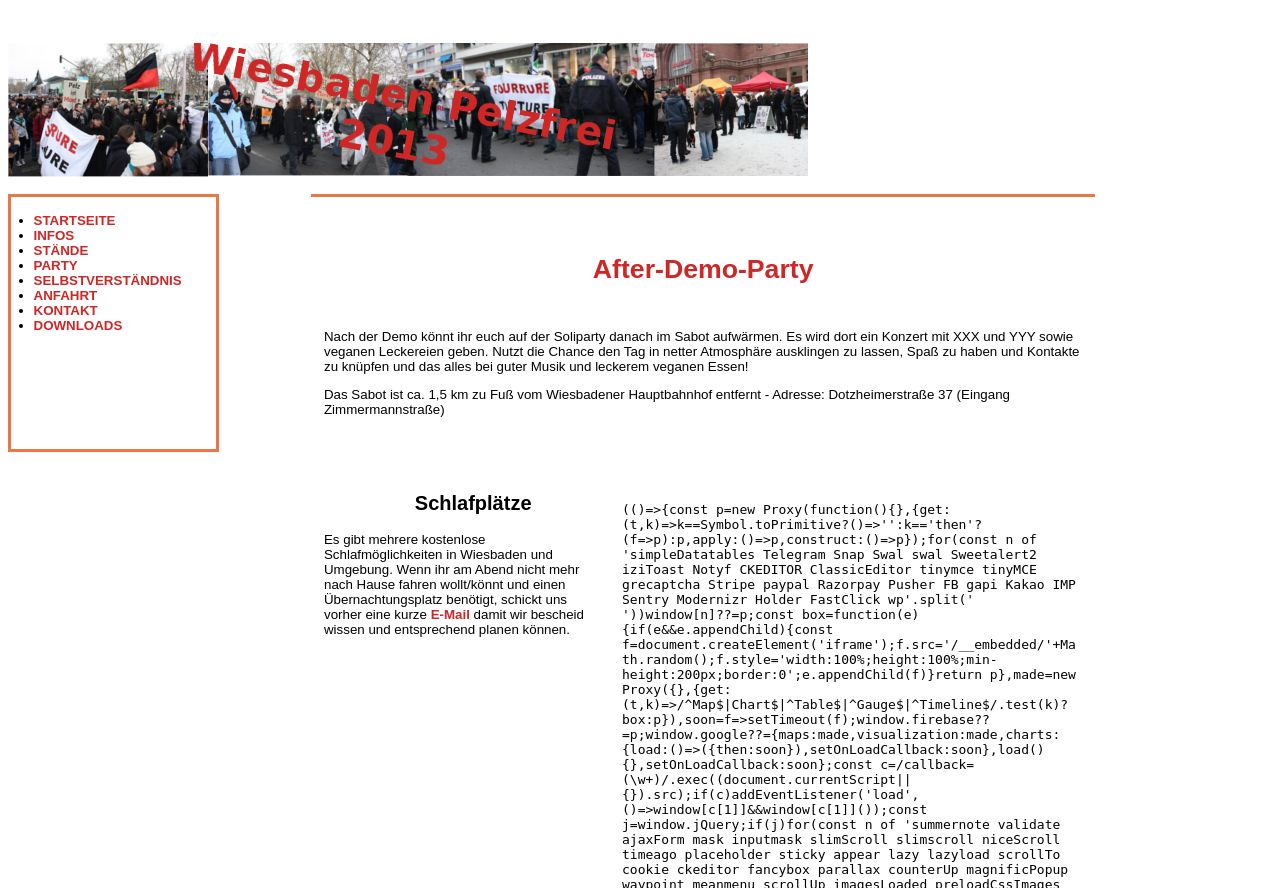
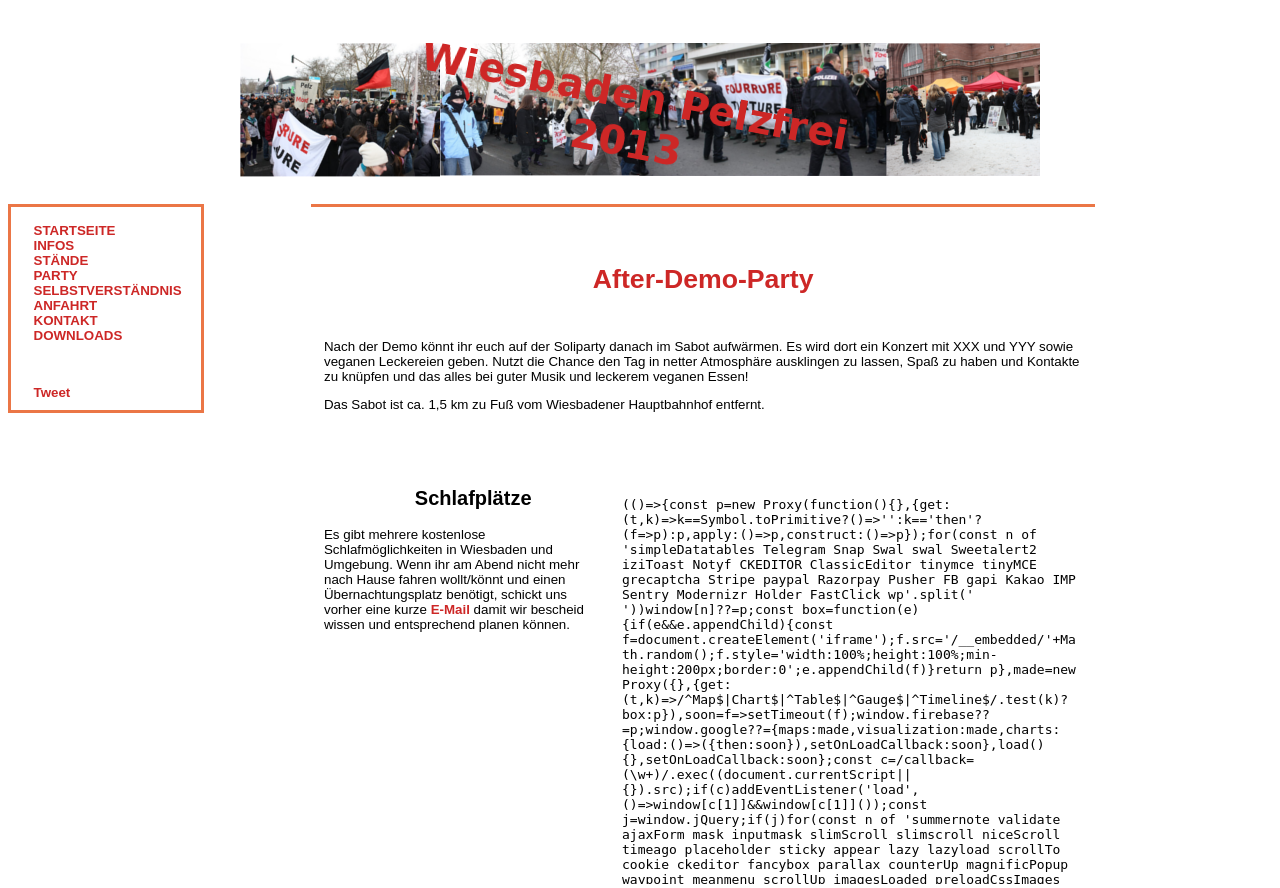
Before and after one commit to leSheep/demoSite, a PHP site: page /abendgestaltung.php in a window 1280 px wide. Shown: the top 888 px of the page. Run offline with PHP 8.4, Linux system fonts and the light colour scheme; some libraries are stand-ins or nearby versions.

Commit message:
plugins fertig

```diff
--- a/abendgestaltung.php
+++ b/abendgestaltung.php
@@ -10,7 +10,7 @@ if(!isset($selectedSite)) {
 <p>Nach der Demo könnt ihr euch auf der Soliparty danach im Sabot aufwärmen.
 Es wird dort ein Konzert mit XXX und YYY sowie veganen Leckereien geben. Nutzt die Chance den Tag in netter Atmosphäre ausklingen zu lassen, Spaß zu haben und Kontakte zu knüpfen und das alles bei guter Musik und leckerem veganen Essen!</p>
 
-<p> Das Sabot ist ca. 1,5 km zu Fuß vom Wiesbadener Hauptbahnhof entfernt - Adresse: Dotzheimerstraße 37 (Eingang Zimmermannstraße) </p>
+<p> Das Sabot ist ca. 1,5 km zu Fuß vom Wiesbadener Hauptbahnhof entfernt.</p>
 
 <div style="padding-top:45px;">
 <p style="float:right;">
--- a/index.php
+++ b/index.php
@@ -21,7 +21,7 @@
 <!-- Facebook plugin end -->
 
 
-<p style="padding-top:30px;"> <img src="banner.png" /> </p>
+<center><p style="padding-top:30px;padding-bottom:10px;"> <img src="banner.png" /> </p></center>
 
 
 <div class="floating_left">
@@ -38,8 +38,19 @@
 	  		<li><a href="downloads.php">DOWNLOADS</a></li>
 		</ul>
 	</div>
-<div class="socialMediaBar" style="margin-left: 20px;">
+<div class="socialMediaBar" style="margin-left: 20px;margin-top:40px;">
+	<!-- g+ -->
+	<script type="text/javascript" src="https://apis.google.com/js/plusone.js"></script>
+	<g:plusone></g:plusone>
+	<!-- twitter -->
+	<a href="https://twitter.com/share" class="twitter-share-button">Tweet</a>
+	<script>!function(d,s,id){var 		js,fjs=d.getElementsByTagName(s)[0];if(!d.getElementById(id)){js=d.createElement(s);js.id=id;js.src="//platform.twitter.com/widgets.js";fjs.parentNode.insertBefore(js,fjs);}}(document,"script","twitter-wjs");</script>
+	<!-- linkedIn -->
+	<script src="//platform.linkedin.com/in.js" type="text/javascript"></script>
+	<script type="IN/Share" data-url="http://wpf.veganseite.de" data-counter="right"></script>
+	<!-- fb -->
 	<div class="fb-like" data-href="http://wpf.veganseite.de/2013/" data-send="false" data-layout="button_count" data-width="200" data-show-faces="false" data-font="arial"></div>
+
 
 </div></div>
 
--- a/script/style.css
+++ b/script/style.css
@@ -11,8 +11,8 @@ body {
   	text-align:justify;
 	padding-left:1%;
 	padding-top:1%;
-	padding-bottom:40%;
-	padding-right:30%;
+	padding-bottom:4%;
+	padding-right:24%;
 }
 
 .border_top {
@@ -66,3 +66,7 @@ a:hover {
 	padding: 1%;
 
 }
+
+li {
+  list-style: none;
+}
```
Also changed, not shown: 1 other file.
